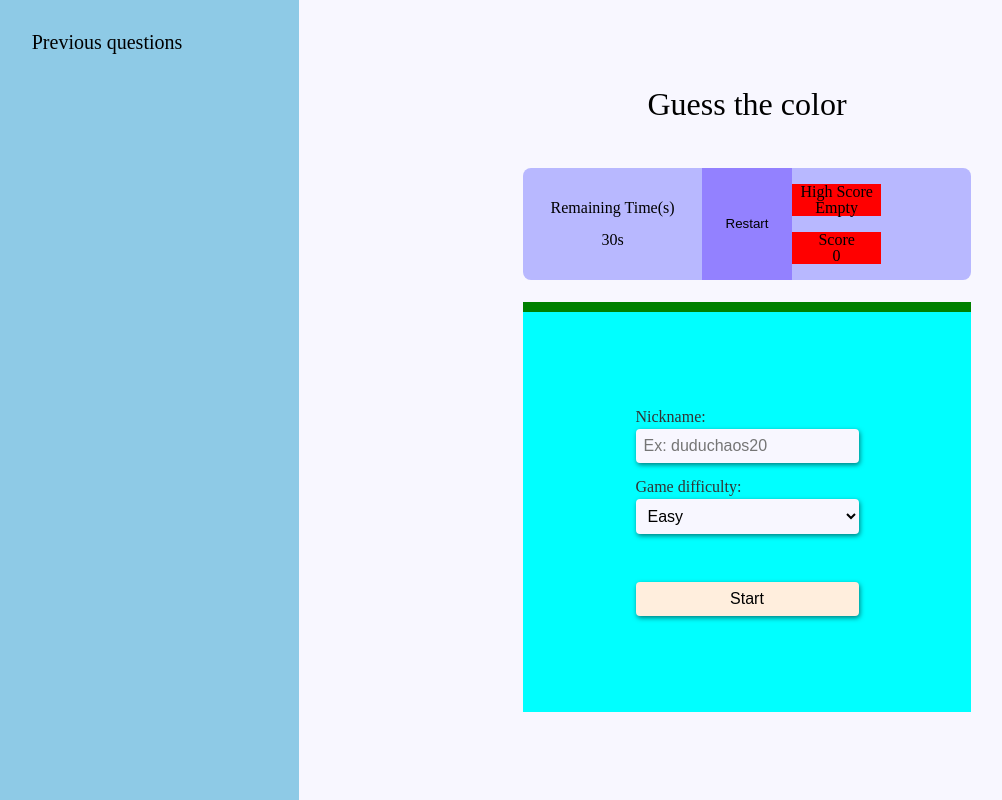
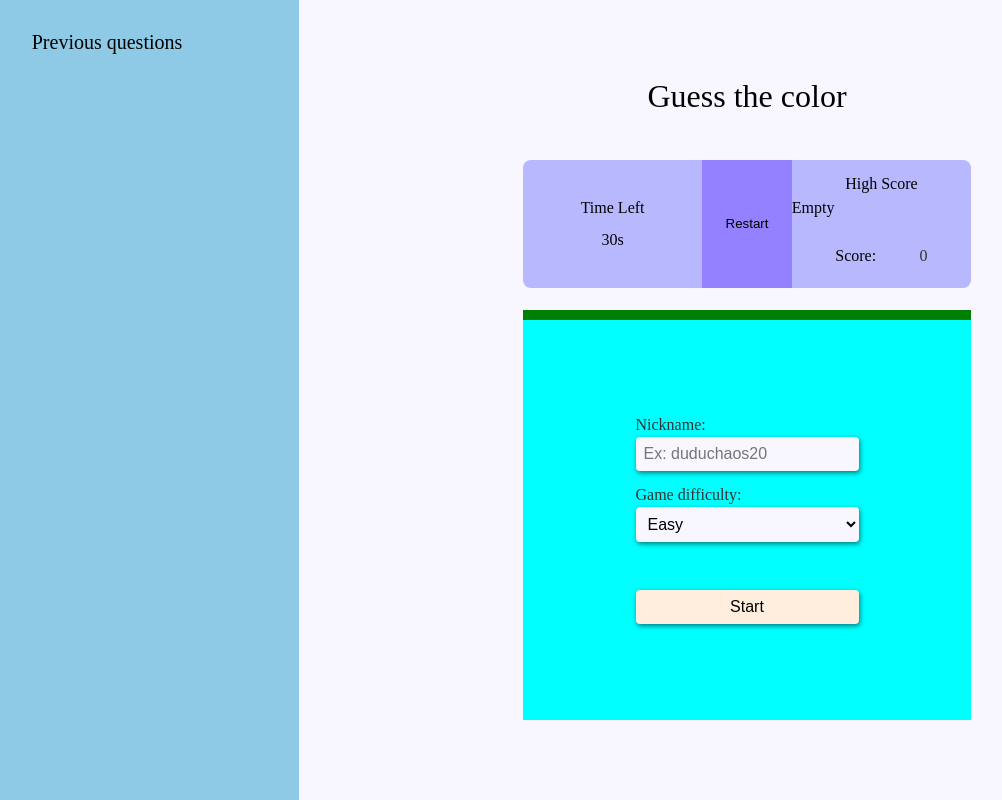
Before and after one commit to LuisEduardo20/Guess_The_Color, a React (Create React App) app: page / in a window 1280 px wide. Shown: the whole page, without its empty margins (85-1087 px from the left). Built offline with nearby package versions, Linux system fonts and the light colour scheme.

Commit message:
feat: set player score and high score

```diff
--- a/src/components/GameHeader/index.jsx
+++ b/src/components/GameHeader/index.jsx
@@ -11,7 +11,7 @@ const GameHeader = () => {
   return (
     <div className='header'>
       <section className='remaining-time'>
-        <h5>Remaining Time(s)</h5>
+        <h5>Time Left</h5>
         <p>{gameTime}s</p>
       </section>
 
@@ -22,11 +22,20 @@ const GameHeader = () => {
       <section className='score'>
         <div>
           <h5>High Score</h5>
-          <p>{highScore ? highScore.playerScore : "Empty"}</p>
+
+          {highScore ? (
+            <section>
+              <h6>{highScore.playerUserName}: </h6>
+              <p>{highScore.playerScore}</p>
+            </section>
+          ) : (
+            "Empty"
+          )}
+          <p></p>
         </div>
 
-        <div>
-          <h5>Score</h5>
+        <div className='player-score'>
+          <h5>Score:</h5>
           <p>{playerScore}</p>
         </div>
       </section>
--- a/src/components/GameHeader/styles.scss
+++ b/src/components/GameHeader/styles.scss
@@ -18,13 +18,7 @@
     gap: 1rem;
   }
 
-  .remaining-time {
-    // background-color: blue;
-  }
-
   .restart {
-    background-color: green;
-
     button {
       width: 100%;
       height: 100%;
@@ -35,25 +29,37 @@
   }
 
   .score {
-    // background-color: yellow;
-    // display: grid;
-    // grid-template-rows: 1fr 1fr;
+    display: flex;
+    flex-direction: column;
 
     div {
       width: 100%;
-      height: 50%;
-      // display: grid;
-      // grid-template-columns: 1fr 1fr;
 
-      h5,
+      h5 {
+        text-align: center;
+        margin-bottom: 0.5rem;
+        font-weight: 500;
+      }
+
+      section {
+        display: flex;
+        justify-content: space-around;
+        color: var(--black-soft);
+
+        h6 {
+          font-weight: 500;
+        }
+      }
+
       p {
-        width: 50%;
-        // height: 100%;
-        display: flex;
-        align-items: center;
-        justify-content: center;
-        background-color: red;
+        text-align: center;
+        color: var(--black-soft);
       }
+    }
+    .player-score {
+      margin-top: 1rem;
+      display: flex;
+      justify-content: space-evenly;
     }
   }
 }
```
